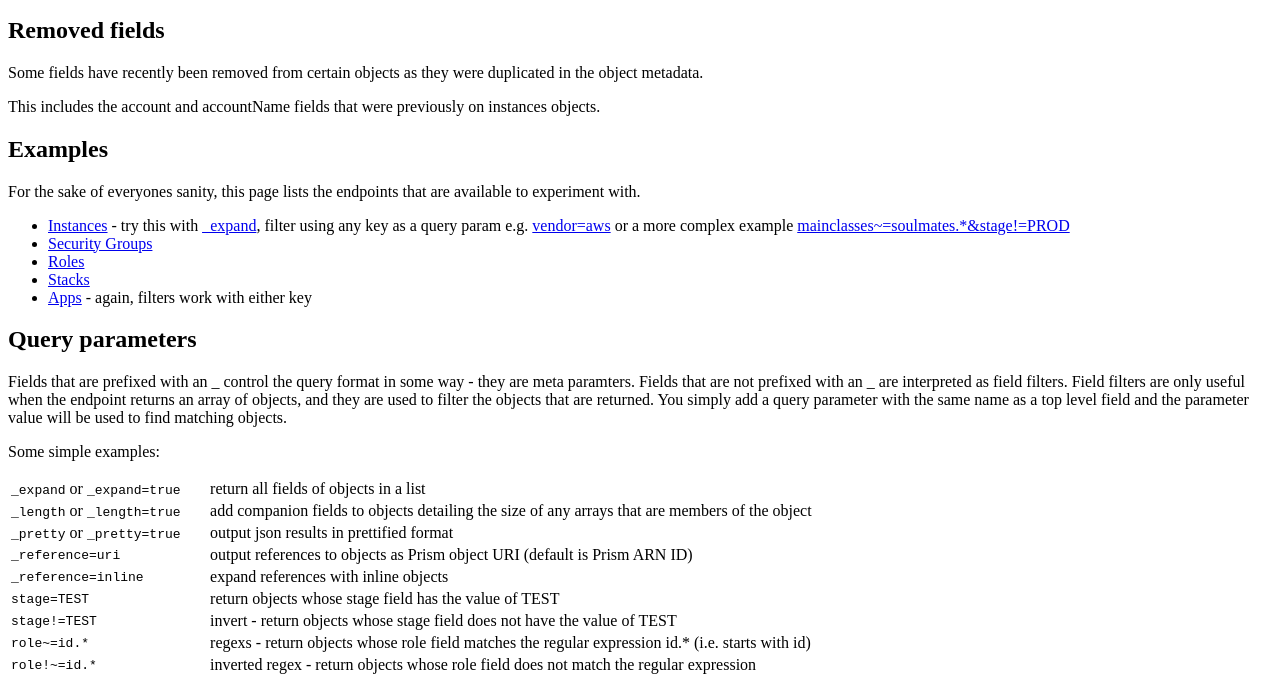
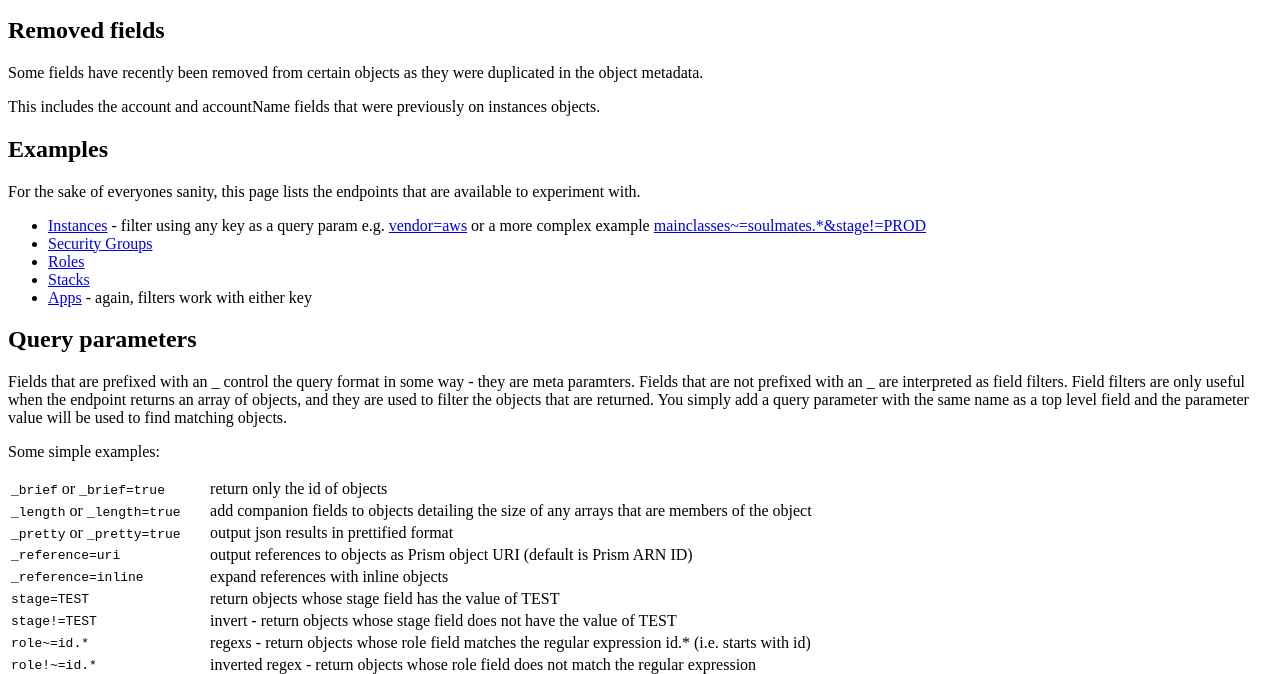
Before and after one commit to guardian/prism, a plain HTML site: page app/views/index.scala.html in a window 1280 px wide. Shown: the part 127-801 px from the top of the page. Drawn offline with Linux system fonts and the light colour scheme.

Commit message:
Invert the expand logic to change to brief.

```diff
--- a/app/views/index.scala.html
+++ b/app/views/index.scala.html
@@ -15,8 +15,7 @@
     <p>For the sake of everyones sanity, this page lists the endpoints that are available to experiment with.</p>
 
     <ul>
-        <li><a href="@routes.Api.instanceList">Instances</a> - try this with
-            <a href="@routes.Api.instanceList?_expand">_expand</a>, filter using any key as a query param e.g.
+        <li><a href="@routes.Api.instanceList">Instances</a> - filter using any key as a query param e.g.
             <a href="@routes.Api.instanceList?vendor=Faws">vendor=aws</a> or a more complex example
             <a href="@routes.Api.instanceList?mainclasses~=soulmates.*&stage!=PROD">mainclasses~=soulmates.*&stage!=PROD</a>
         </li>
@@ -35,7 +34,7 @@
     <p>Some simple examples:</p>
     <table>
         <tbody>
-            <tr><td><tt>_expand</tt> or <tt>_expand=true</tt></td><td>return all fields of objects in a list</td></tr>
+            <tr><td><tt>_brief</tt> or <tt>_brief=true</tt></td><td>return only the id of objects</td></tr>
             <tr><td><tt>_length</tt> or <tt>_length=true</tt></td><td>add companion fields to objects detailing the size of any arrays that are members of the object</td></tr>
             <tr><td><tt>_pretty</tt> or <tt>_pretty=true</tt></td><td>output json results in prettified format</td></tr>
             <tr><td><tt>_reference=uri</tt></td><td>output references to objects as Prism object URI (default is Prism ARN ID)</td></tr>
```
Also changed, not shown: README.md, 1 other file.
